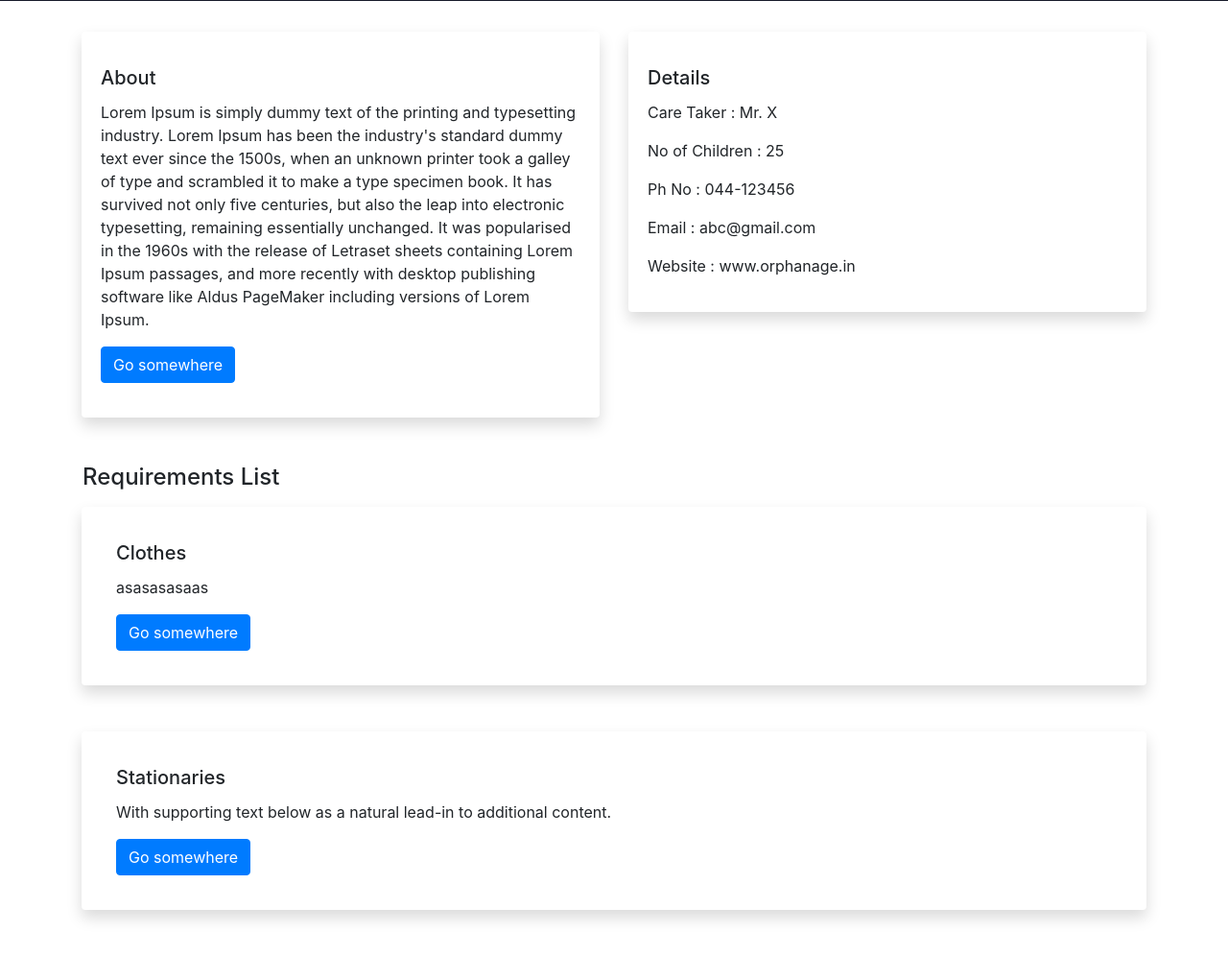
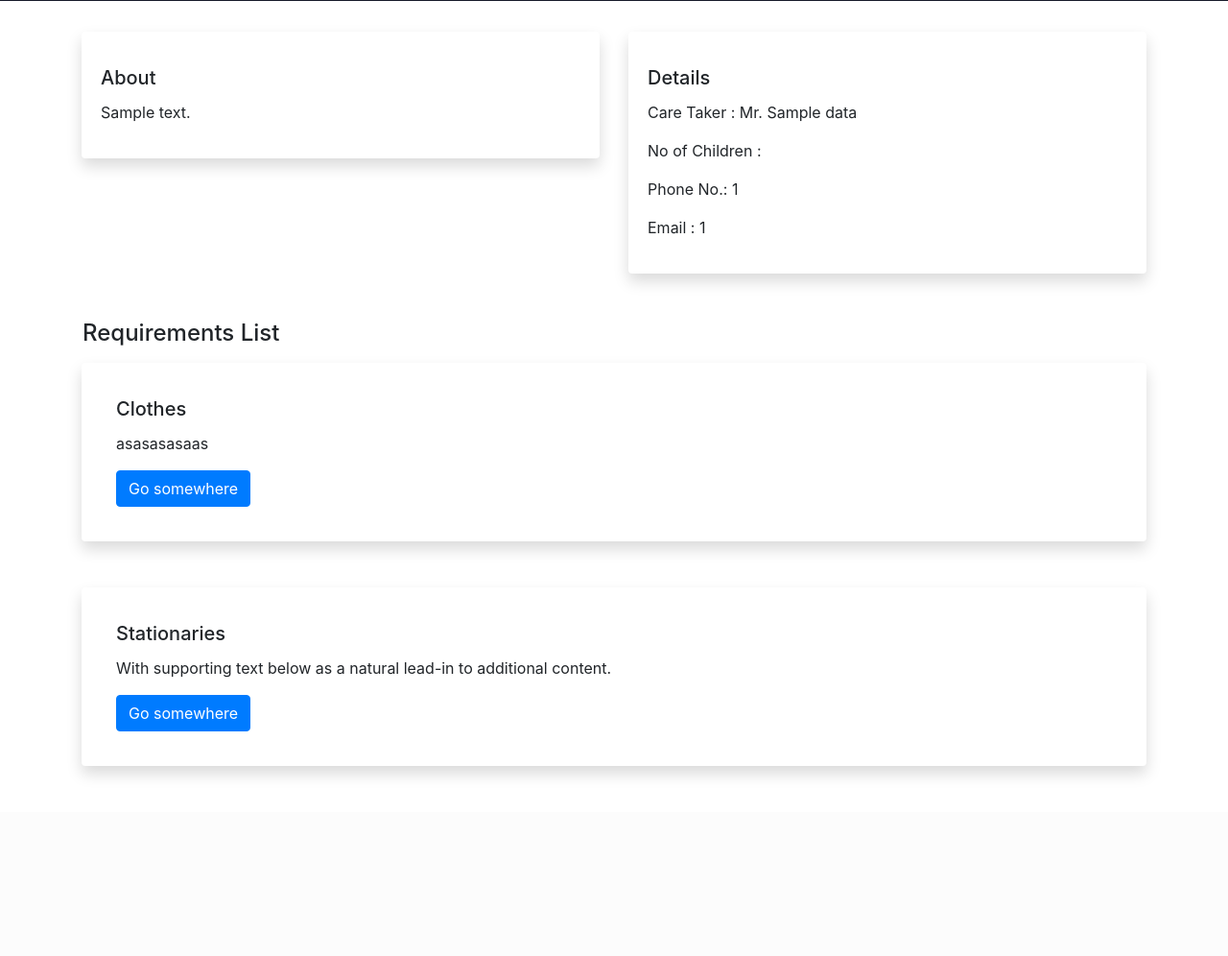
Before and after one commit to madhu1803/ORL, a Flask app: template app/templates/OrphanageProfile.html in a window 1280 px wide. Shown: the part 652-1648 px from the top of the page at 96% size. After the commit the page ends 1460 px from the top, so only its background shows below. Run offline with Flask 2, Linux system fonts and the light colour scheme; the template is opened without the code that fills it: most values are stand-ins (such as "Sample title", 1, 10 or a date in 2020).

Commit message:
Shows Orphanage Profile

```diff
--- a/app/app.py
+++ b/app/app.py
@@ -52,9 +52,18 @@
 def home():
     return render_template('DonorHome.html')
 
-@app.route('/orphanage/profile')
-def or_profile():
-    return render_template('OrphanageProfile.html')
+@app.route('/orphanage/profile/<id>')
+def or_profile(id):
+    connection = mysql.connector.connect(**config)
+    cursor = connection.cursor()
+    query = "SELECT * FROM orphanage_addresses INNER JOIN orphanage_users ON orphanage_addresses.or_user_id = orphanage_users.or_user_id WHERE orphanage_users.or_user_id = %s"
+    cursor.execute(query, (id,))
+    results = cursor.fetchall()
+    final = [dict(zip([key[0] for key in cursor.description], row)) for row in results]
+    print(final)
+    cursor.close()
+    connection.close()
+    return render_template('OrphanageProfile.html', data=final)
 
 @app.route('/getOrphanages')
 def getOrphanages():
@@ -71,41 +80,12 @@
     # print(query)
     cursor.execute(query, (lat, lon,))
     results = cursor.fetchall()
-    final = []
-    dic = {}
+    final = [dict(zip([key[0] for key in cursor.description], row)) for row in results]
+    # print(json.dumps({'results': final}))
+    print("Final\n")
+    print(final)
     print("Results\n")
     print(results)
-    for i in results:
-        for j in range(0, len(i)):
-            if(j == 2):
-                dic.update({"Address_Line1": i[j]})
-            elif(j == 3):
-                dic.update({"Address_Line2": i[j]})
-            elif(j == 4):
-                if(i[j] != ''):
-                    dic.update({"Address_line3": i[j]})
-            elif(j == 5):
-                dic.update({"Area": i[j]})
-            elif(j == 6):
-                dic.update({"City": i[j]})
-            elif(j == 7):
-                dic.update({"PIN_Code": i[j]})
-            elif(j == 8):
-                dic.update({"Latitude": i[j]})
-            elif(j == 9):
-                dic.update({"Longitude": i[j]})
-            elif(j == 11):
-                dic.update({"Orphanage_Name": i[j]})
-            elif(j == 12):
-                dic.update({"Phone_Number": i[j]})
-            elif(j == 14):
-                dic.update({"Caretaker_Name": i[j]})
-            elif(j == 13):
-                dic.update({"Email": i[j]})
-            elif(j == 18):
-                dic.update({"Distance":i[j]})
-        final.append(dic)
-
     cursor.close()
     connection.close()
     return {"result":final}
--- a/app/static/JS/getLocation.js
+++ b/app/static/JS/getLocation.js
@@ -14,10 +14,9 @@
                               'alt="..."' +
                             '/>' +
                           '<div class="card-body">' +
-                            '<h5 class="card-title">' + item.Orphanage_Name + '</h5>' +
+                            '<h5 class="card-title">' + item.orphanage_name + '</h5>' +
                             '<p class="card-text">' +
-                              'Some quick example text to build on the card title and make up' +
-                              'the bulk of the card\'s content.' +
+                              item.about +
                             '</p>' +
                             '<a href="orphanageProfile.html" class="btn btn-primary"' +
                             '>View More Details</a' +
--- a/app/templates/OrphanageProfile.html
+++ b/app/templates/OrphanageProfile.html
@@ -92,11 +92,11 @@
                 />
               </div>
               <div class="col-lg-6">
-                <h1 class="display-4">Orphanage</h1>
-                <p class="lead">
+                <h1 class="display-4" id="name">Orphanage</h1>
+                <p class="lead" id="address">
                   6th cross street , Vadapalani , chennai - 600089.
                 </p>
-                <p class="lead">+91 123456789</p>
+                <p class="lead" id="phone">+91 123456789</p>
               </div>
             </div>
           </div>
@@ -108,7 +108,7 @@
               <div class="card shadow pt-3 pb-3 mb-5 bg-white rounded">
                 <div class="card-body">
                   <h5 class="card-title">About</h5>
-                  <p class="card-text">
+                  <p class="card-text" id="about">
                     Lorem Ipsum is simply dummy text of the printing and
                     typesetting industry. Lorem Ipsum has been the industry's
                     standard dummy text ever since the 1500s, when an unknown
@@ -120,7 +120,7 @@
                     passages, and more recently with desktop publishing software
                     like Aldus PageMaker including versions of Lorem Ipsum.
                   </p>
-                  <a href="#" class="btn btn-primary">Go somewhere</a>
+                  <!-- <a href="#" class="btn btn-primary">Go somewhere</a> -->
                 </div>
               </div>
             </div>
@@ -128,11 +128,11 @@
               <div class="card shadow pt-3 pb-3 mb-5 bg-white rounded">
                 <div class="card-body">
                   <h5 class="card-title">Details</h5>
-                  <p class="card-text">Care Taker : Mr. X</p>
-                  <p class="card-text">No of Children : 25</p>
-                  <p class="card-text">Ph No : 044-123456</p>
-                  <p class="card-text">Email : abc@gmail.com</p>
-                  <p class="card-text">Website : www.orphanage.in</p>
+                  <p class="card-text">Care Taker : Mr. <span id="caretaker"></span></p>
+                  <p class="card-text">No of Children : <span id="children"></span></p>
+                  <p class="card-text">Phone No.: <span id="phone_contact"></span></p>
+                  <p class="card-text">Email : <span id="email"></span></p>
+                  <!-- <p class="card-text">Website : www.orphanage.in</p> -->
                 </div>
               </div>
             </div>
@@ -180,5 +180,15 @@
     ></script>
     <!-- Custom JS -->
     <script src="{{url_for('static', filename='JS/home.js')}}"></script>
+    <script>
+      document.getElementById("name").innerHTML = '{{data[0].orphanage_name}}';
+      document.getElementById("phone").innerHTML = '{{data[0].phone_number}}';
+      document.getElementById("address").innerHTML = '{{data[0].address_line1}}, {{data[0].address_line2}}, {{data[0].area}}, {{data[0].city}} - {{data[0].pin_code}}';
+      document.getElementById("about").innerHTML = '{{data[0].about}}';
+      document.getElementById("caretaker").innerHTML = '{{data[0].caretaker_name}}';
+      document.getElementById("children").innerHTML = '{{data[0].no_of_children}}';
+      document.getElementById("phone_contact").innerHTML = '{{data[0].phone_number}}';
+      document.getElementById("email").innerHTML = '{{data[0].email_id}}';
+    </script>
   </body>
 </html>
```
